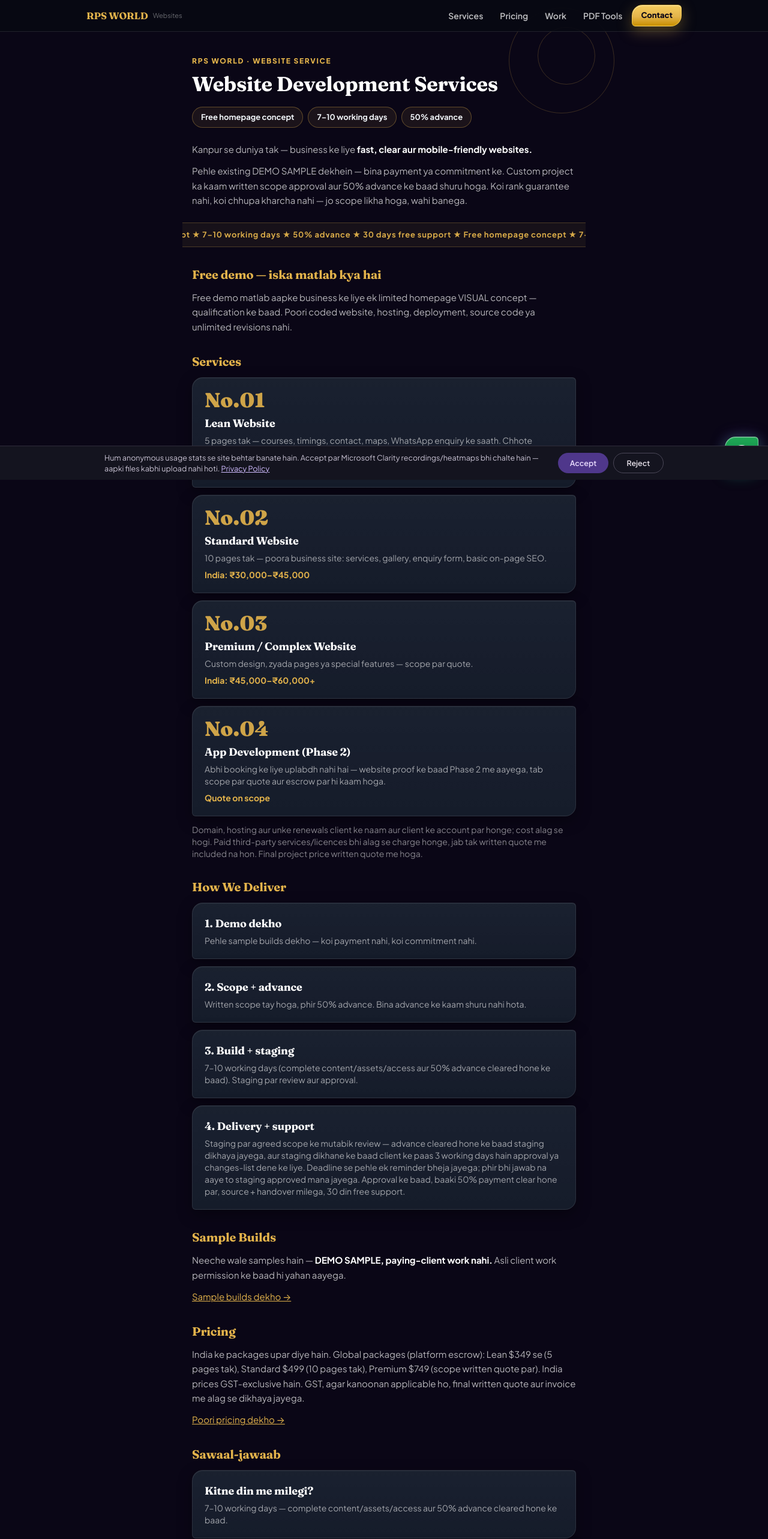
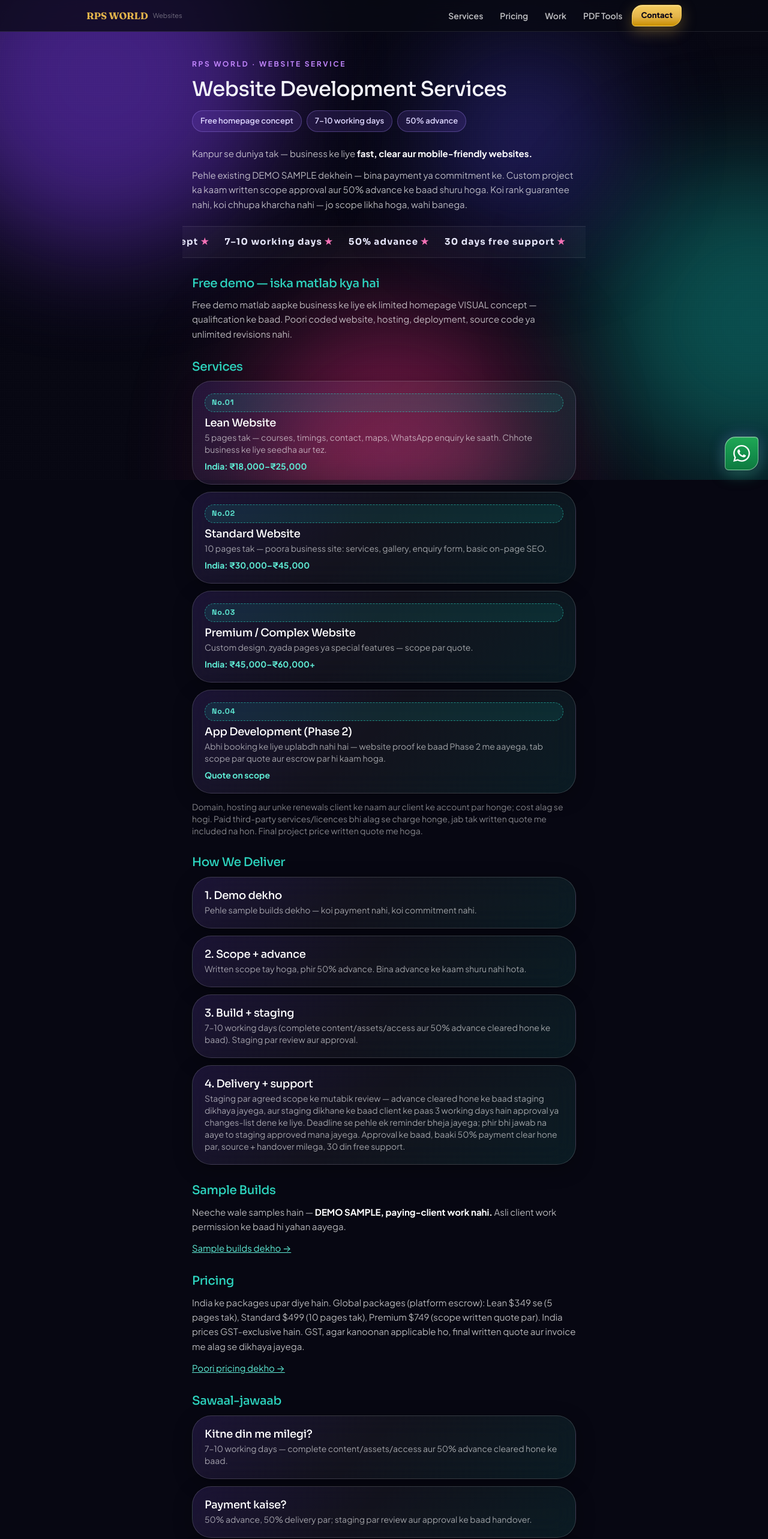
Before and after one commit to ravipratap7081-create/Rps-world-website, a Next.js app: page /services in a window 1280 px wide. Shown: the top 2566 px of the page at 60% size. Built offline with nearby package versions, Linux system fonts and the light colour scheme; no server answers.

Commit message:
Aurora Glass v2 for /services, /services/pricing, /services/work; remove cookie-consent banner + Clarity tracking

```diff
--- a/app/globals.css
+++ b/app/globals.css
@@ -913,3 +913,9 @@ body.no-cursor .cursor-dot, body.no-cursor .cursor-ring { display: none; }
 .aurora-sarkari .pu-card:hover { border-color: rgba(45, 212, 191, 0.75); }
 .aurora-sarkari .pu-section-label { color: #5eead4; letter-spacing: 0.14em; text-transform: uppercase; font-size: 12px; font-weight: 800; }
 .aurora-sarkari a.text-gold { color: #5eead4; }
+
+/* ---------- Inner Aurora pages (services/pricing/work, 22 Nov 2026) ---------- */
+/* .aurora-page section sets 84px padding (homepage rhythm). Inner content
+   pages keep their own tight spacing — only the padding is reset here.
+   Higher specificity (0,2,1) beats .aurora-page section (0,1,1). */
+.aurora-page.aurora-inner section { padding: 0; }
--- a/app/layout.js
+++ b/app/layout.js
@@ -1,6 +1,5 @@
 import "./globals.css";
 import Tracker from "../components/Tracker";
-import ConsentBanner from "../components/ConsentBanner";
 import AuthCodeForwarder from "../components/AuthCodeForwarder";
 import RpsNav from "../components/RpsNav";
 import RpsFab from "../components/RpsFab";
@@ -84,7 +83,6 @@ export default function RootLayout({ children }) {
       </head>
       <body className="bg-ink-950 min-h-screen">
         <Tracker />
-        <ConsentBanner />
         <AuthCodeForwarder />
         <RpsNav />
         {children}
@@ -95,17 +93,12 @@ export default function RootLayout({ children }) {
           }}
         />
         {/*
-          MICROSOFT CLARITY — CONSENT-GATED (project z9hgilk6b4, RPS World).
-          Loads ONLY when localStorage 'rps-consent-v1' parses with
-          analytics:true (and DNT off). No consent banner ships yet, so
-          this stays dormant until consent exists — exactly like the
-          ProTools beacon. NEVER load Clarity unconditionally.
+          MICROSOFT CLARITY — REMOVED 22 Nov 2026 (Ravi: cookie-consent
+          banner hataya). Banner ke saath Clarity tracking bhi hata diya —
+          bina consent ke Clarity chal nahi sakta. GA4 (Tracker) untouched.
+          NOTE: components/ConsentBanner.js file repo me abhi bhi hai
+          (unused — connector snapshot se delete nahi hota).
         */}
-        <script
-          dangerouslySetInnerHTML={{
-            __html: `try{var c=null;try{c=JSON.parse(localStorage.getItem('rps-consent-v1')||'null')}catch(e){}if(c&&c.analytics===true&&navigator.doNotTrack!=='1'&&window.doNotTrack!=='1'){window.clarity=window.clarity||function(){(window.clarity.q=window.clarity.q||[]).push(arguments)};var t=document.createElement('script');t.async=1;t.src='https://www.clarity.ms/tag/z9hgilk6b4';var y=document.getElementsByTagName('script')[0];y.parentNode.insertBefore(t,y);try{window.clarity('consentv2',{ad_Storage:'granted',analytics_Storage:'granted'})}catch(e){}}}catch(e){}`,
-          }}
-        />
         {/*
           RPS COPY GUARD — site-wide (8 Nov 2026, funnel fixes). Same script
           as the demo pages: deters casual copying (right-click, selection,
--- a/app/services/page.js
+++ b/app/services/page.js
@@ -30,20 +30,28 @@ const STEPS = [
   { t: "4. Delivery + support", d: "Staging par agreed scope ke mutabik review — advance cleared hone ke baad staging dikhaya jayega, aur staging dikhane ke baad client ke paas 3 working days hain approval ya changes-list dene ke liye. Deadline se pehle ek reminder bheja jayega; phir bhi jawab na aaye to staging approved mana jayega. Approval ke baad, baaki 50% payment clear hone par, source + handover milega, 30 din free support." },
 ];
 
+// Aurora Glass v2 (22 Nov 2026) — same content/text/prices/links as before,
+// only the design system changed: aurora-page + fixed orbs + glass cards
+// (teal = Tools section accent) + violet→pink gradient CTA.
 export default function Services() {
   return (
-    <div className="min-h-screen overflow-x-clip bg-[#0A0616] text-white">
-      <main className="px-4 py-10 max-w-2xl mx-auto">
+    <div className="aurora-page aurora-inner min-h-screen">
+      <div className="aurora" aria-hidden="true">
+        <div className="orb o1" />
+        <div className="orb o2" />
+        <div className="orb o3" />
+        <div className="orb o4" />
+      </div>
+      <div className="grain" aria-hidden="true" />
+      <main className="relative px-4 py-10 max-w-2xl mx-auto">
         <div className="relative">
-          <span aria-hidden="true" className="mix-orbital -right-16 -top-20 h-44 w-44" />
-          <span aria-hidden="true" className="mix-orbital -right-8 -top-12 h-24 w-24" />
-          <p className="mix-kicker relative mb-2">RPS World · Website Service</p>
-          <h1 className="mix-h relative text-[34px] leading-tight mb-4">Website Development Services</h1>
+          <p className="eyebrow relative mb-2 text-[#c084fc]">RPS World · Website Service</p>
+          <h1 className="relative text-[34px] leading-tight mb-4">Website Development Services</h1>
         </div>
         <div className="relative mb-6 flex flex-wrap gap-2">
-          <span className="mix-pill">Free homepage concept</span>
-          <span className="mix-pill">7–10 working days</span>
-          <span className="mix-pill">50% advance</span>
+          <span className="chip">Free homepage concept</span>
+          <span className="chip">7–10 working days</span>
+          <span className="chip">50% advance</span>
         </div>
         <p className="text-white/70 text-[15px] leading-relaxed mb-3">
           Kanpur se duniya tak — business ke liye <strong className="text-white">fast, clear aur mobile-friendly websites.</strong>
@@ -52,15 +60,15 @@ export default function Services() {
           Pehle existing DEMO SAMPLE dekhein — bina payment ya commitment ke. Custom project ka kaam written scope approval aur 50% advance ke baad shuru hoga. Koi rank guarantee nahi, koi chhupa kharcha nahi — jo scope likha hoga, wahi banega.
         </p>
 
-        <div className="mix-marquee -mx-4 mb-8" aria-hidden="true">
-          <div className="mix-marquee__track">
-            <span>Free homepage concept ★ 7–10 working days ★ 50% advance ★ 30 days free support ★&nbsp;</span>
-            <span>Free homepage concept ★ 7–10 working days ★ 50% advance ★ 30 days free support ★&nbsp;</span>
+        <div className="marquee -mx-4 mb-8" aria-hidden="true">
+          <div className="marquee-track">
+            <span>Free homepage concept <i>★</i> 7–10 working days <i>★</i> 50% advance <i>★</i> 30 days free support <i>★</i></span>
+            <span>Free homepage concept <i>★</i> 7–10 working days <i>★</i> 50% advance <i>★</i> 30 days free support <i>★</i></span>
           </div>
         </div>
 
         <section className="mb-8">
-          <h2 className="mix-h text-xl mb-3 text-[#E3B34B]">Free demo — iska matlab kya hai</h2>
+          <h2 className="text-xl mb-3 text-[#2dd4bf]">Free demo — iska matlab kya hai</h2>
           <p className="text-white/70 text-[15px] leading-relaxed">
             Free demo matlab aapke business ke liye ek limited homepage VISUAL
             concept — qualification ke baad. Poori coded website, hosting,
@@ -69,14 +77,14 @@ export default function Services() {
         </section>
 
         <section className="mb-8">
-          <h2 className="mix-h text-xl mb-3 text-[#E3B34B]">Services</h2>
+          <h2 className="text-xl mb-3 text-[#2dd4bf]">Services</h2>
           <div className="grid gap-3">
             {SERVICES.map((s, i) => (
-              <div key={i} className="mix-card p-4 sm:p-5">
-                <p className="mix-num mb-2">No.0{i + 1}</p>
-                <h3 className="mix-h text-lg text-white mb-1">{s.name}</h3>
+              <div key={i} className="pu-glass pu-glass--aurora p-4 sm:p-5">
+                <p className="kb-badge mb-2">No.0{i + 1}</p>
+                <h3 className="text-lg text-white mb-1">{s.name}</h3>
                 <p className="text-white/60 text-sm mb-2">{s.desc}</p>
-                <p className="text-[#E3B34B] text-sm font-bold">{s.price}</p>
+                <p className="text-[#5eead4] text-sm font-bold">{s.price}</p>
               </div>
             ))}
           </div>
@@ -86,11 +94,11 @@ export default function Services() {
         </section>
 
         <section className="mb-8">
-          <h2 className="mix-h text-xl mb-3 text-[#E3B34B]">How We Deliver</h2>
+          <h2 className="text-xl mb-3 text-[#2dd4bf]">How We Deliver</h2>
           <div className="grid gap-3">
             {STEPS.map((s, i) => (
-              <div key={i} className="mix-card p-4 sm:p-5">
-                <h3 className="mix-h text-lg text-white mb-1">{s.t}</h3>
+              <div key={i} className="pu-glass pu-glass--aurora p-4 sm:p-5">
+                <h3 className="text-lg text-white mb-1">{s.t}</h3>
                 <p className="text-white/60 text-sm">{s.d}</p>
               </div>
             ))}
@@ -98,55 +106,55 @@ export default function Services() {
         </section>
 
         <section className="mb-8">
-          <h2 className="mix-h text-xl mb-3 text-[#E3B34B]">Sample Builds</h2>
+          <h2 className="text-xl mb-3 text-[#2dd4bf]">Sample Builds</h2>
           <p className="text-white/70 text-[15px] leading-relaxed mb-3">
             Neeche wale samples hain — <strong className="text-white">DEMO SAMPLE, paying-client work nahi.</strong> Asli client work permission ke baad hi yahan aayega.
           </p>
-          <Link href="/services/work" className="text-[#E3B34B] underline text-[15px]">Sample builds dekho →</Link>
+          <Link href="/services/work" className="text-[#5eead4] underline text-[15px]">Sample builds dekho →</Link>
         </section>
 
         <section className="mb-8">
-          <h2 className="mix-h text-xl mb-3 text-[#E3B34B]">Pricing</h2>
+          <h2 className="text-xl mb-3 text-[#2dd4bf]">Pricing</h2>
           <p className="text-white/70 text-[15px] leading-relaxed mb-3">
             India ke packages upar diye hain. Global packages (platform escrow): Lean $349 se (5 pages tak), Standard $499 (10 pages tak), Premium $749 (scope written quote par). India prices GST-exclusive hain. GST, agar kanoonan applicable ho, final written quote aur invoice me alag se dikhaya jayega.
           </p>
-          <Link href="/services/pricing" className="text-[#E3B34B] underline text-[15px]">Poori pricing dekho →</Link>
+          <Link href="/services/pricing" className="text-[#5eead4] underline text-[15px]">Poori pricing dekho →</Link>
         </section>
 
         <section className="mb-8">
-          <h2 className="mix-h text-xl mb-3 text-[#E3B34B]">Sawaal-jawaab</h2>
+          <h2 className="text-xl mb-3 text-[#2dd4bf]">Sawaal-jawaab</h2>
           <div className="grid gap-3">
-            <div className="mix-card p-4 sm:p-5">
-              <h3 className="mix-h text-lg text-white mb-1">Kitne din me milegi?</h3>
+            <div className="pu-glass pu-glass--aurora p-4 sm:p-5">
+              <h3 className="text-lg text-white mb-1">Kitne din me milegi?</h3>
               <p className="text-white/60 text-sm">7–10 working days — complete content/assets/access aur 50% advance cleared hone ke baad.</p>
             </div>
-            <div className="mix-card p-4 sm:p-5">
-              <h3 className="mix-h text-lg text-white mb-1">Payment kaise?</h3>
+            <div className="pu-glass pu-glass--aurora p-4 sm:p-5">
+              <h3 className="text-lg text-white mb-1">Payment kaise?</h3>
               <p className="text-white/60 text-sm">50% advance, 50% delivery par; staging par review aur approval ke baad handover.</p>
             </div>
-            <div className="mix-card p-4 sm:p-5">
-              <h3 className="mix-h text-lg text-white mb-1">Revision kitni?</h3>
+            <div className="pu-glass pu-glass--aurora p-4 sm:p-5">
+              <h3 className="text-lg text-white mb-1">Revision kitni?</h3>
               <p className="text-white/60 text-sm">2 revision rounds included. Har round me ek consolidated changes list. Dono rounds ke baad ke changes alag se quote honge.</p>
             </div>
-            <div className="mix-card p-4 sm:p-5">
-              <h3 className="mix-h text-lg text-white mb-1">Free demo me kya milega?</h3>
+            <div className="pu-glass pu-glass--aurora p-4 sm:p-5">
+              <h3 className="text-lg text-white mb-1">Free demo me kya milega?</h3>
               <p className="text-white/60 text-sm">Free demo matlab aapke business ke liye ek limited homepage VISUAL concept — qualification ke baad. Poori coded website, hosting, deployment, source code ya unlimited revisions nahi.</p>
             </div>
-            <div className="mix-card p-4 sm:p-5">
-              <h3 className="mix-h text-lg text-white mb-1">Domain/hosting kiska hoga?</h3>
+            <div className="pu-glass pu-glass--aurora p-4 sm:p-5">
+              <h3 className="text-lg text-white mb-1">Domain/hosting kiska hoga?</h3>
               <p className="text-white/60 text-sm">Client ke naam aur client ke account par; cost alag se hogi.</p>
             </div>
           </div>
         </section>
 
-        <a href="https://wa.me/919235039317?text=Namaste%2C%20mujhe%20website%20banwana%20hai.%20Business%20type%3A%20%20Business%20name%3A%20%20Pages%20chahiye%3A%20%20Content%20taiyaar%20hai%3A%20Haan%2FNahi%20%20Contact%20person%20ka%20naam%3A%20" className="mix-btn-wa w-full justify-center sm:w-auto">
+        <a href="https://wa.me/919235039317?text=Namaste%2C%20mujhe%20website%20banwana%20hai.%20Business%20type%3A%20%20Business%20name%3A%20%20Pages%20chahiye%3A%20%20Content%20taiyaar%20hai%3A%20Haan%2FNahi%20%20Contact%20person%20ka%20naam%3A%20" className="btn btn-hero w-full justify-center sm:w-auto">
           <WhatsAppIcon className="h-[18px] w-[18px] shrink-0" /> WhatsApp par baat karo →
         </a>
         <p className="text-white/60 text-sm mt-3">
           Enquiry ka pehla jawab <strong className="text-white">24 hours ke andar</strong> milega.
         </p>
         <p className="mt-3">
-          <Link href="/services/contact" className="text-[#E3B34B] underline text-[15px]">WhatsApp par enquiry ka tareeka dekho →</Link>
+          <Link href="/services/contact" className="text-[#5eead4] underline text-[15px]">WhatsApp par enquiry ka tareeka dekho →</Link>
         </p>
         <footer className="text-center text-white/40 text-[11px] pb-10 pt-4">
           <div className="flex justify-center gap-4 mb-2 flex-wrap">
--- a/app/services/work/WorkGrid.js
+++ b/app/services/work/WorkGrid.js
@@ -35,8 +35,8 @@ export default function WorkGrid({ demos }) {
             aria-pressed={filter === f}
             className={
               filter === f
-                ? "rounded-[18px_6px_18px_6px] bg-gradient-to-b from-[#F6CD5E] to-[#C98F00] px-4 py-2 text-[13px] font-bold text-black"
-                : "rounded-[18px_6px_18px_6px] border border-white/15 bg-white/5 px-4 py-2 text-[13px] font-semibold text-white/75 hover:border-[#E3B34B]/40 hover:text-white"
+                ? "rounded-full bg-gradient-to-r from-[#8b5cf6] to-[#ec4899] px-4 py-2 text-[13px] font-bold text-white"
+                : "rounded-full border border-white/15 bg-white/5 px-4 py-2 text-[13px] font-semibold text-white/75 hover:border-[#f472b6]/60 hover:text-white"
             }
           >
             {f}
@@ -48,7 +48,7 @@ export default function WorkGrid({ demos }) {
         {shown.map((d) => (
           <article
             key={d.href}
-            className="overflow-hidden mix-card"
+            className="overflow-hidden pu-glass pu-glass--aurora"
           >
             <Link href={d.href} className="block" aria-label={`${d.name} demo dekho`}>
               <img
@@ -62,15 +62,15 @@ export default function WorkGrid({ demos }) {
               />
             </Link>
             <div className="p-4">
-              <p className="text-[#E3B34B] text-xs font-bold mb-1">
+              <p className="text-[#f472b6] text-xs font-bold mb-1">
                 DEMO SAMPLE · {d.industry.toUpperCase()}
               </p>
-              <h3 className="mix-h text-lg text-white mb-1">{d.name}</h3>
+              <h3 className="text-lg text-white mb-1">{d.name}</h3>
               {d.city ? (
                 <p className="text-white/60 text-sm">{d.city}</p>
               ) : null}
               <p className="text-white/60 text-sm mb-3">{d.desc}</p>
-              <Link href={d.href} className="text-[#E3B34B] underline text-sm">
+              <Link href={d.href} className="text-[#f472b6] underline text-sm">
                 Demo dekho →
               </Link>
             </div>
--- a/app/services/work/page.js
+++ b/app/services/work/page.js
@@ -54,17 +54,27 @@ const DEMOS = [
   { name: "GCL — Spoken English Institute", city: "Barra, Kanpur", industry: "Coaching", desc: "Spoken English & personality development.", href: "/demo-gcl", thumb: "/og-demo-gcl.png" },
 ];
 
+// Aurora Glass v2 (22 Nov 2026) — same demos/text/links as before,
+// only the design system changed: aurora-page + fixed orbs + glass cards
+// (pink = Reels section accent).
 export default function ServicesWork() {
   return (
-    <div className="min-h-screen overflow-x-clip bg-[#0A0616] text-white">
-      <main className="px-4 py-10 max-w-2xl mx-auto">
-        <h1 className="mix-h text-[34px] leading-tight mb-4">Our Work</h1>
-        <p className="mb-6 rounded-[18px_6px_18px_6px] border border-[#E3B34B]/30 bg-[#E3B34B]/[0.06] p-4 text-white/70 text-[15px] leading-relaxed">
+    <div className="aurora-page aurora-inner min-h-screen">
+      <div className="aurora" aria-hidden="true">
+        <div className="orb o1" />
+        <div className="orb o2" />
+        <div className="orb o3" />
+        <div className="orb o4" />
+      </div>
+      <div className="grain" aria-hidden="true" />
+      <main className="relative px-4 py-10 max-w-2xl mx-auto">
+        <h1 className="text-[34px] leading-tight mb-4">Our Work</h1>
+        <p className="mb-6 pu-glass pu-glass--aurora p-4 text-white/70 text-[15px] leading-relaxed">
           Ye sab DEMO SAMPLE hain — kisi paying client ka kaam nahi. Asli client work yahan sirf us client ki permission ke baad aayega. Demo dekh kar andaza lagao ki tumhara site kaisa dikhega.
         </p>
         <WorkGrid demos={DEMOS} />
         <p>
-          <Link href="/services" className="text-[#E3B34B] underline text-[15px]">← Services par wapas</Link>
+          <Link href="/services" className="text-[#f472b6] underline text-[15px]">← Services par wapas</Link>
         </p>
         <footer className="text-center text-white/40 text-[11px] pb-10 pt-4">
           <div className="flex justify-center gap-4 mb-2 flex-wrap">
```
Also changed, not shown: app/services/pricing/page.js (+29 -19 lines).
